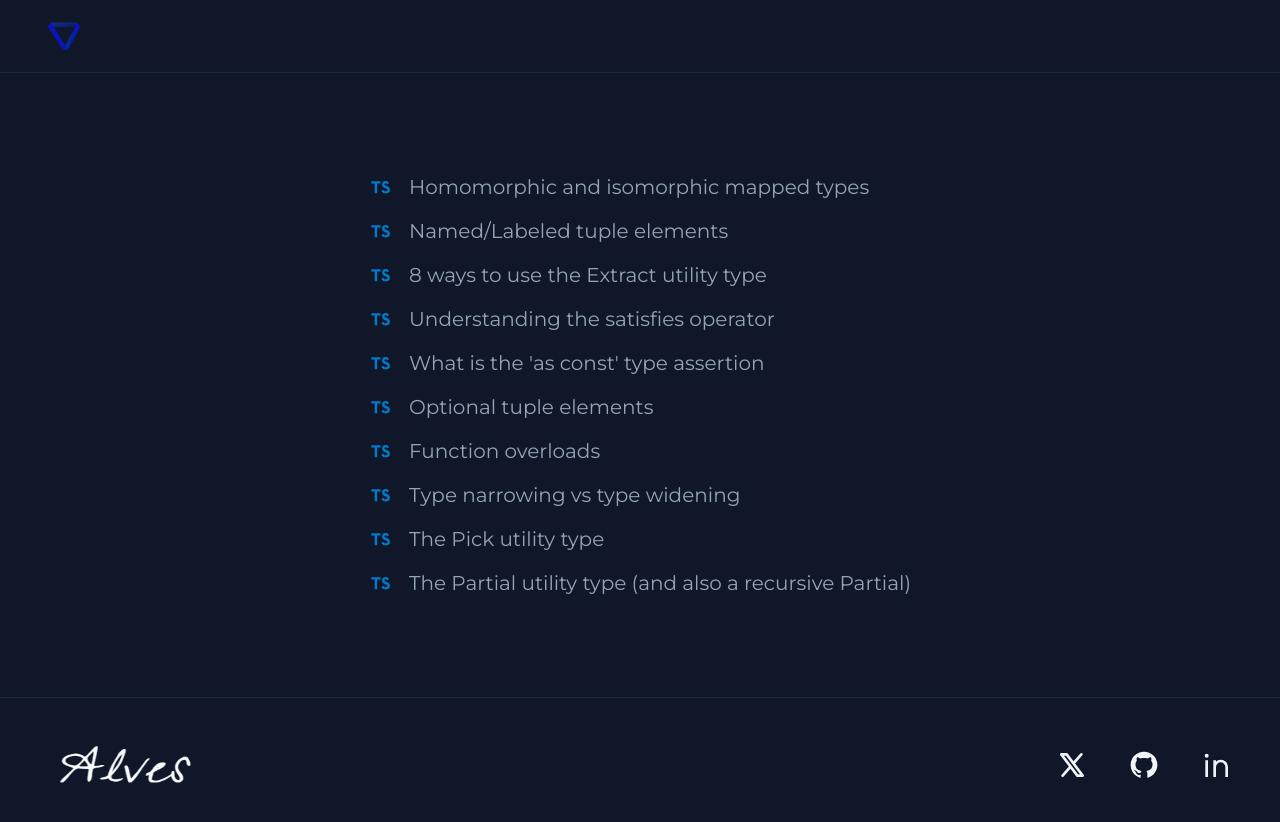
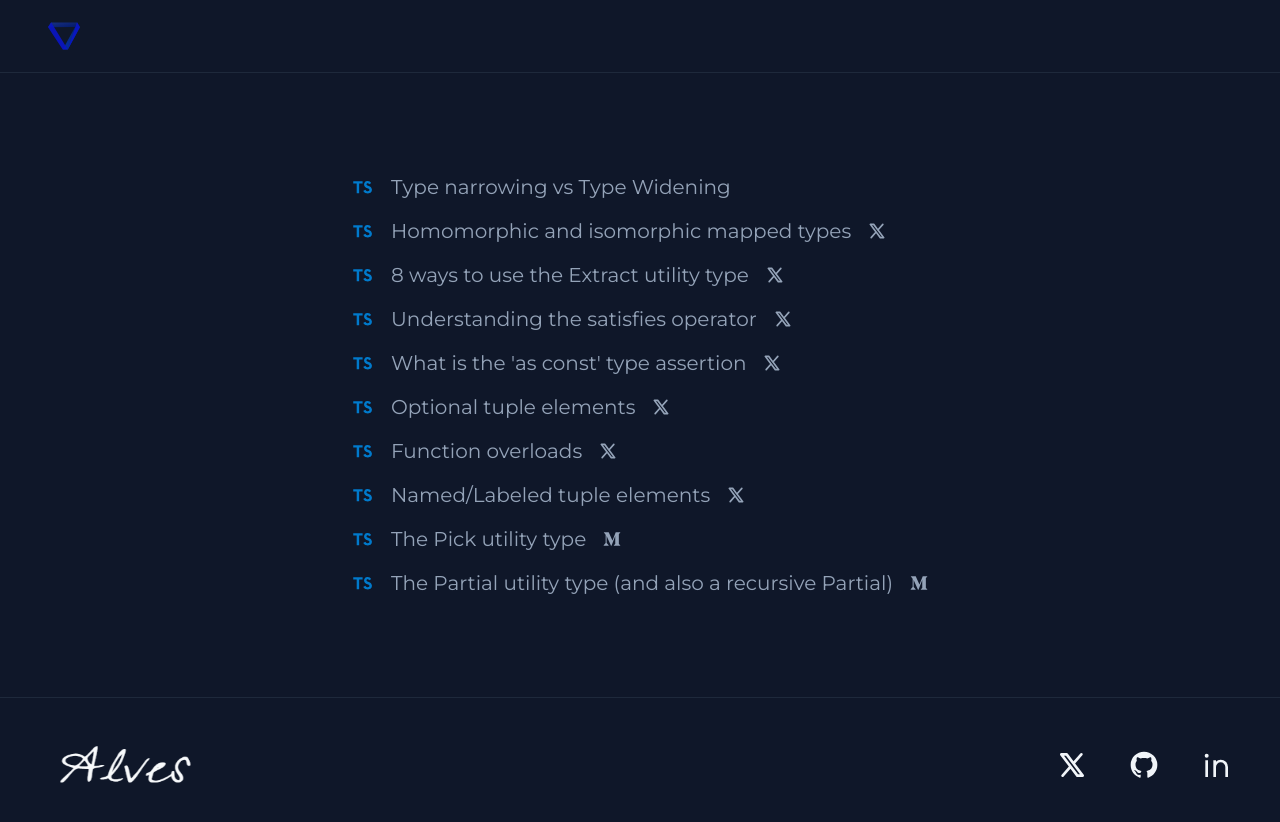
Before and after one commit to alvseven/portfolio, a Next.js app: page /content in a window 1280 px wide. Shown: the top 822 px of the page. Built offline with nearby package versions, Linux system fonts and the light colour scheme.

Commit message:
add medium and twitter icon

```diff
--- a/src/app/content/(components)/article.tsx
+++ b/src/app/content/(components)/article.tsx
@@ -1,16 +1,20 @@
 import Link from "next/link";
 
 import { TypescriptIcon } from "@/app/shared/components/icons/typescript";
+import { TwitterIcon } from "@/app/shared/components/icons/twitter";
+import { MediumIcon } from "@/app/shared/components/icons/medium-icon";
 
-type ArticleProps = {
+export type ArticleProps = {
+  id?: number;
   title: string;
+  source: "Twitter" | "Medium" | (string & {});
   url: string;
 };
 
-export function Article({ title, url }: ArticleProps) {
+export function Article({ title, source, url }: ArticleProps) {
   return (
     <div className="flex items-center gap-4 w-full text-xl">
-      <TypescriptIcon className="md:block hidden" width={24} height={24} />
+      <TypescriptIcon className="md:block hidden w-6 h-6" />
       <Link
         href={url}
         target="_blank"
@@ -18,6 +22,12 @@ export function Article({ title, url }: ArticleProps) {
       >
         {title}
       </Link>
+      {source === "Medium" && (
+        <MediumIcon className="md:block hidden w-5 h-5" />
+      )}
+      {source === "Twitter" && (
+        <TwitterIcon className="md:block hidden w-5 h-5" />
+      )}
     </div>
   );
 }
--- a/src/app/content/page.tsx
+++ b/src/app/content/page.tsx
@@ -1,62 +1,67 @@
+import type { ComponentProps } from "react";
 import { Article } from "./(components)/article";
 
-type Article = {
-  id: number;
-  title: string;
-  url: string;
-};
-
 export default async function Home() {
-  const articles: Array<Article> = [
+  const articles: Array<ComponentProps<typeof Article>> = [
     {
       id: 1,
-      title: "Homomorphic and isomorphic mapped types",
-      url: "https://x.com/typescripting/status/1749839845348737123",
+      title: "Type narrowing vs Type Widening",
+      url: "/content/type-narrowing-vs-type-widening",
+      source: "",
     },
     {
       id: 2,
-      title: "Named/Labeled tuple elements",
-      url: "https://x.com/typescripting/status/1723039943247659390",
+      title: "Homomorphic and isomorphic mapped types",
+      url: "https://x.com/typescripting/status/1749839845348737123",
+      source: "Twitter",
     },
     {
       id: 3,
       title: "8 ways to use the Extract utility type",
       url: "https://x.com/typescripting/status/1735656532296020204",
+      source: "Twitter",
     },
     {
       id: 4,
       title: "Understanding the satisfies operator",
       url: "https://x.com/typescripting/status/1784904251589685262",
+      source: "Twitter",
     },
     {
       id: 5,
       title: "What is the 'as const' type assertion",
       url: "https://x.com/typescripting/status/1676736066378772481",
+      source: "Twitter",
     },
     {
       id: 6,
       title: "Optional tuple elements",
       url: "https://x.com/typescripting/status/1696536080739438988",
+      source: "Twitter",
     },
     {
       id: 7,
       title: "Function overloads",
       url: "https://x.com/typescripting/status/1683309751776452608",
+      source: "Twitter",
     },
     {
       id: 8,
-      title: "Type narrowing vs type widening",
-      url: "https://x.com/typescripting/status/1744709184715706585",
+      title: "Named/Labeled tuple elements",
+      url: "https://x.com/typescripting/status/1723039943247659390",
+      source: "Twitter",
     },
     {
       id: 9,
       title: "The Pick utility type",
       url: "https://medium.com/@alvseven/tipos-%C3%BAteis-no-typescript-conhecendo-o-pick-ac00dc26d882",
+      source: "Medium",
     },
     {
       id: 10,
       title: "The Partial utility type (and also a recursive Partial)",
       url: "https://medium.com/@alvseven/tipos-%C3%BAteis-no-typescript-conhecendo-o-partial-9088396fefb1",
+      source: "Medium",
     },
   ];
 
@@ -64,7 +69,12 @@ export default async function Home() {
     <main className="flex flex-col justify-center items-center m-auto min-h-[78vh] font-sans">
       <section className="flex flex-col items-start gap-4 p-8">
         {articles.map((article) => (
-          <Article key={article.id} title={article.title} url={article.url} />
+          <Article
+            key={article.id}
+            title={article.title}
+            url={article.url}
+            source={article.source}
+          />
         ))}
       </section>
     </main>
--- a/src/app/shared/components/icons/arrow-go-back.tsx
+++ b/src/app/shared/components/icons/arrow-go-back.tsx
@@ -11,9 +11,9 @@ export const ArrowGoBackIcon = (props: SVGProps<SVGSVGElement>) => (
     <path
       fill="none"
       stroke="currentColor"
-      stroke-linecap="round"
-      stroke-linejoin="round"
-      stroke-width="2"
+      strokeLinecap="round"
+      strokeLinejoin="round"
+      strokeWidth="2"
       d="M11 18h3.75a5.25 5.25 0 1 0 0-10.5H5M7.5 4L4 7.5L7.5 11"
     />
   </svg>
--- a/src/app/shared/components/icons/copy-to-clipboard.tsx
+++ b/src/app/shared/components/icons/copy-to-clipboard.tsx
@@ -1,5 +1,18 @@
 import type { SVGProps } from "react";
 
-export function CopyToClipboardIcon(props: SVGProps<SVGSVGElement>) {
-    return <svg xmlns="http://www.w3.org/2000/svg" width="32" height="32" viewBox="0 0 24 24" {...props}><path fill="currentColor" d="M19 19H8q-.825 0-1.412-.587T6 17V3q0-.825.588-1.412T8 1h7l6 6v10q0 .825-.587 1.413T19 19M14 8V3H8v14h11V8zM4 23q-.825 0-1.412-.587T2 21V7h2v14h11v2zM8 3v5zv14z" /></svg>
-}
+export const CopyToClipboardIcon = (props: SVGProps<SVGSVGElement>) => {
+  return (
+    <svg
+      xmlns="http://www.w3.org/2000/svg"
+      width="32"
+      height="32"
+      viewBox="0 0 24 24"
+      {...props}
+    >
+      <path
+        fill="currentColor"
+        d="M19 19H8q-.825 0-1.412-.587T6 17V3q0-.825.588-1.412T8 1h7l6 6v10q0 .825-.587 1.413T19 19M14 8V3H8v14h11V8zM4 23q-.825 0-1.412-.587T2 21V7h2v14h11v2zM8 3v5zv14z"
+      />
+    </svg>
+  );
+};
--- /dev/null
+++ b/src/app/shared/components/icons/medium-icon.tsx
@@ -0,0 +1,16 @@
+import type { SVGProps } from "react";
+
+export const MediumIcon = (props: SVGProps<SVGSVGElement>) => (
+  <svg
+    xmlns="http://www.w3.org/2000/svg"
+    width="32"
+    height="32"
+    viewBox="0 0 24 24"
+    {...props}
+  >
+    <path
+      fill="currentColor"
+      d="M4.372 7.264a.78.78 0 0 0-.252-.658L2.252 4.339V4H8.05l4.482 9.905L16.472 4H22v.339L20.403 5.88a.47.47 0 0 0-.177.452v11.334a.47.47 0 0 0 .177.452l1.56 1.542V20h-7.844v-.339l1.616-1.58c.159-.16.159-.207.159-.451V8.468l-4.492 11.494h-.606L5.566 8.468v7.704c-.043.323.064.65.29.884l2.101 2.568v.338H2v-.338l2.1-2.568a1.03 1.03 0 0 0 .272-.884z"
+    />
+  </svg>
+);
--- a/src/app/shared/components/ui/header.tsx
+++ b/src/app/shared/components/ui/header.tsx
@@ -3,13 +3,10 @@
 import Link from "next/link";
 import { Logo } from "../icons/logo";
 import { ArrowGoBackIcon } from "../icons/arrow-go-back";
-import { usePathname, useRouter } from "next/navigation";
+import { usePathname } from "next/navigation";
 
 export const Header = () => {
-  const router = useRouter();
-
   const pathname = usePathname();
-  const isBasePath = pathname === "/";
 
   return (
     <header className="top-0 z-10 sticky flex justify-between items-baseline border-slate-800 bg-background px-8 lg:px-12 py-5 border-b border-double w-full">
@@ -18,17 +15,13 @@ export const Header = () => {
       </Link>
       <nav>
         <ul className="flex items-center">
-          {/* {!isBasePath && (
+          {pathname.includes("/content/") && (
             <li>
-              <button
-                onClick={() => {
-                  router.back();
-                }}
-              >
+              <Link className="font-mono text-lg lg:text-xl" href="/content">
                 <ArrowGoBackIcon className="w-6 h-6" />
-              </button>
+              </Link>
             </li>
-          )} */}
+          )}
         </ul>
       </nav>
     </header>
```
